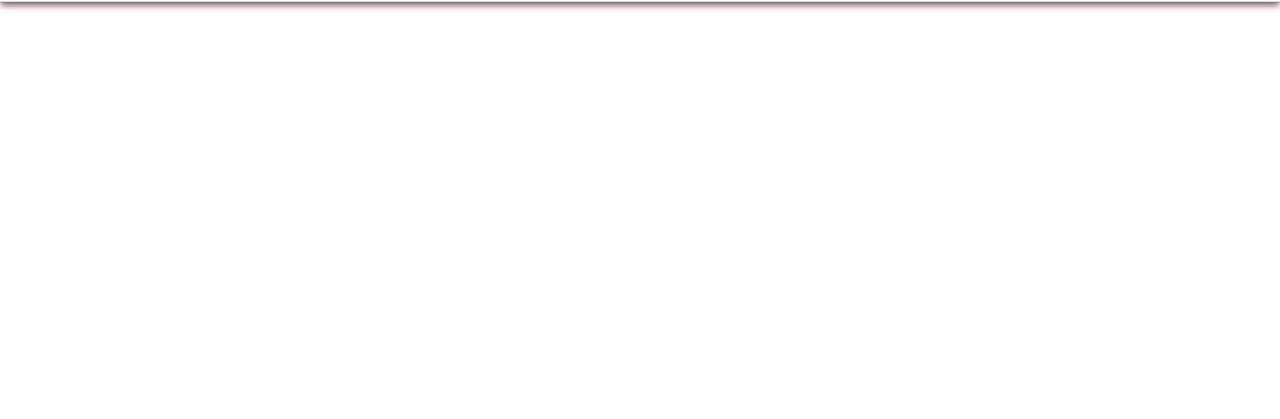
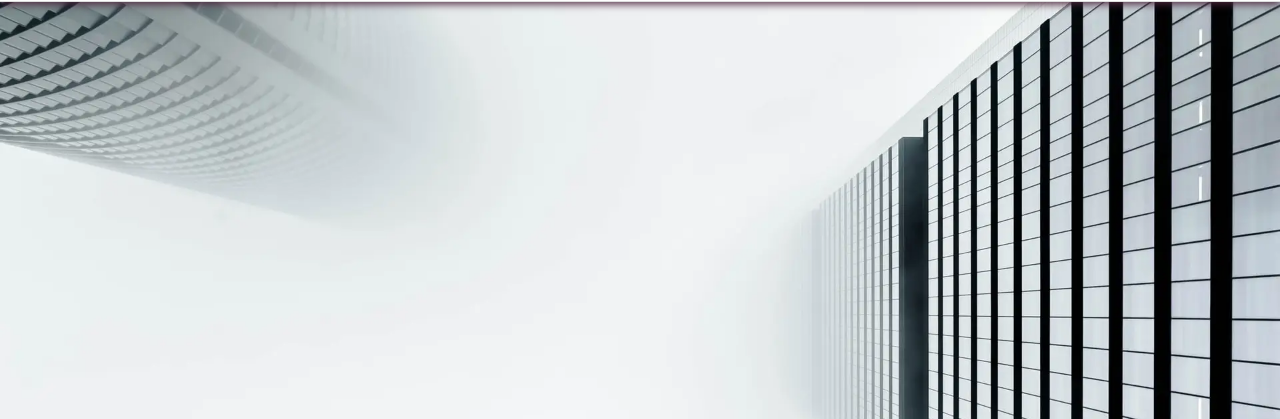
Before and after one commit to mich1991/CI-project-1, a plain HTML site: page about.html in a window 1280 px wide. Shown: the part 78-497 px from the top of the page. Drawn offline with Linux system fonts and the light colour scheme; the site is published under a folder, as on GitHub Pages, so addresses that start at the root find nothing.

Commit message:
fix css path

```diff
--- a/assets/CSS/about.css
+++ b/assets/CSS/about.css
@@ -5,7 +5,7 @@
     margin-top: var(--navbar-height);
     position: relative;
     min-height: 600px;
-    background-image: url("/assets/images/about/joel-filipe-VuwAfoHpxgs-unsplash.webp");
+    background-image: url("../images/about/joel-filipe-VuwAfoHpxgs-unsplash.webp");
     background-repeat: no-repeat;
     background-position: 0 35%;
     background-size: cover;
```
Also changed, not shown: 1 other file.
